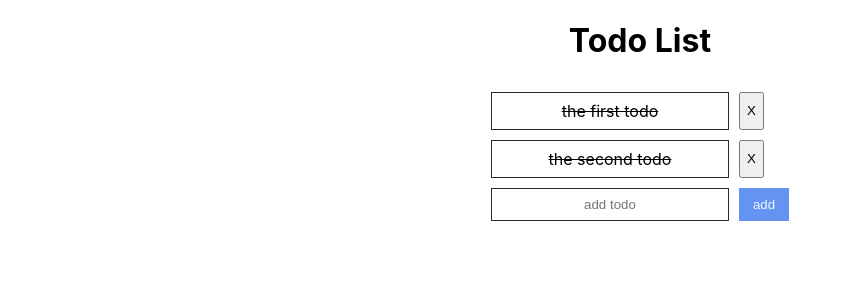
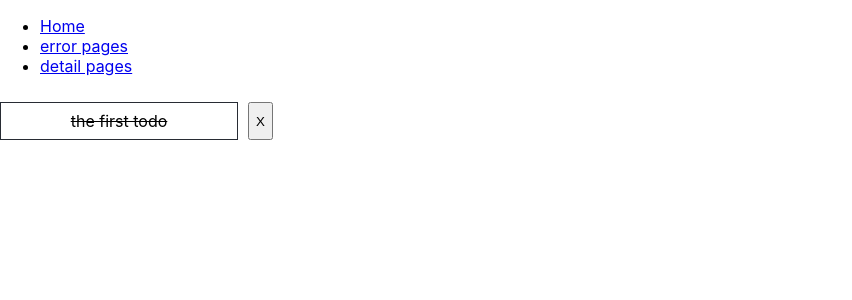
Before and after one commit to firewox/day10-react-starter, a React (Create React App) app: page /todos/1 in a window 1280 px wide. Shown: the top 300 px of the page, without its empty margins (0-852 px from the left). Built offline with nearby package versions, Linux system fonts and the light colour scheme.

Commit message:
feat: add todo router

```diff
--- a/src/App.js
+++ b/src/App.js
@@ -1,13 +1,16 @@
-import { useReducer } from "react";
 import "./App.css"
-import { initState } from "./contexts/TodoContext"
-import todoReducer from "./reducers/TodoReducer"
-import TodoList from "./components/TodoList";
+import { NavLink, Outlet, RouterProvider, createBrowserRouter, useParams, useRouteError } from "react-router";
+import  todoReducer  from "./reducers/TodoReducer";
+import {useReducer} from "react";
+import { TodoContext,initState } from "./contexts/TodoContext";
+import TodoRouter from "./router/TodoListRouter";
 
 function App() {
   const [state, dispatch] = useReducer(todoReducer, initState);
   return (
-      <TodoList state={state} dispatch={dispatch} />
+    <TodoContext.Provider value={{ state, dispatch }}>
+      <TodoRouter />
+    </TodoContext.Provider>
   );
 }
 
--- /dev/null
+++ b/src/pages/ErrorPage.jsx
@@ -0,0 +1,21 @@
+import { NavLink, Outlet, RouterProvider, createBrowserRouter, useRouteError } from "react-router";
+
+/**
+ * 错误页面组件
+ * 用于显示路由错误信息，根据不同的错误状态码展示不同的错误内容
+ */
+/**
+  // 使用React Router的useRouteError钩子获取路由错误信息
+ * 错误页面组件
+ * 用于显示不同类型的错误信息，特别是404错误
+ */
+function ErrorPage() {
+  const error = useRouteError();
+  return (
+    <div>
+      {error.status === 404 ? <div><h1>404 not found</h1><span>Try</span></div>: <div>{JSON.stringify(error)}</div>}
+    </div>
+  );
+}
+
+export default ErrorPage;
--- /dev/null
+++ b/src/pages/HomePage.jsx
@@ -0,0 +1,8 @@
+import TodoList from "../components/TodoList";
+function HomePage(){
+  return (
+    <><TodoList /></>
+  )
+}
+
+export default HomePage
--- /dev/null
+++ b/src/pages/TodoDetailPage.jsx
@@ -0,0 +1,22 @@
+import "../App.css"
+import { NavLink, Outlet, RouterProvider, createBrowserRouter, useParams, useRouteError } from "react-router";
+import { todoReducer, useReducer,useContext } from "react";
+import { TodoContext } from "../contexts/TodoContext";
+import TodoItem from "../components/TodoItem";
+
+
+function TodoDetailPage() {
+  const {id} = useParams();
+  const {state,dispatch} = useContext(TodoContext);
+  console.log("id"+id);
+  console.log("state"+state);
+  const todo = state.filter((todo)=>todo.id===parseInt(id))
+  if (todo.length===0) {
+    return <div>Todo not found</div>
+  }
+  return <div>
+    <TodoItem todo={todo[0]} />
+  </div>
+}
+
+export default TodoDetailPage;
--- /dev/null
+++ b/src/router/TodoListRouter.jsx
@@ -0,0 +1,56 @@
+import "../App.css"
+import HomePage from "../pages/HomePage";
+import ErrorPage from "../pages/ErrorPage";
+import { NavLink, Outlet, RouterProvider, createBrowserRouter, useParams, useRouteError } from "react-router";
+import TodoDetailPage from "../pages/TodoDetailPage";
+
+
+function DefaultLayout() {
+  return (
+    <div>
+      <header>
+        <nav>
+          <ul>
+            <li>
+              <NavLink to={"/"}>Home</NavLink>
+            </li>
+            <li>
+              <NavLink to={"/1"}>error pages</NavLink>
+            </li>
+            <li>
+              <NavLink to={"/todos/1"}>detail pages</NavLink>
+            </li>
+          </ul>
+        </nav>
+      </header>
+      <main>
+        <Outlet />
+      </main>
+    </div>
+  );
+}
+
+
+const router = createBrowserRouter([
+  {
+    path: "/",
+    element: <DefaultLayout />,
+    errorElement: <ErrorPage />,
+    children: [
+      {
+        path: "/",
+        element: <HomePage/>
+      },
+      {
+        path: "/todos/:id",
+        element: <TodoDetailPage/>
+      }
+    ]
+  }
+])
+ function TodoRouter(){
+    return (
+        <RouterProvider router={router} />
+    )
+ }
+export default TodoRouter;
```
Also changed, not shown: src/components/TodoList.jsx (+5 -4 lines).
